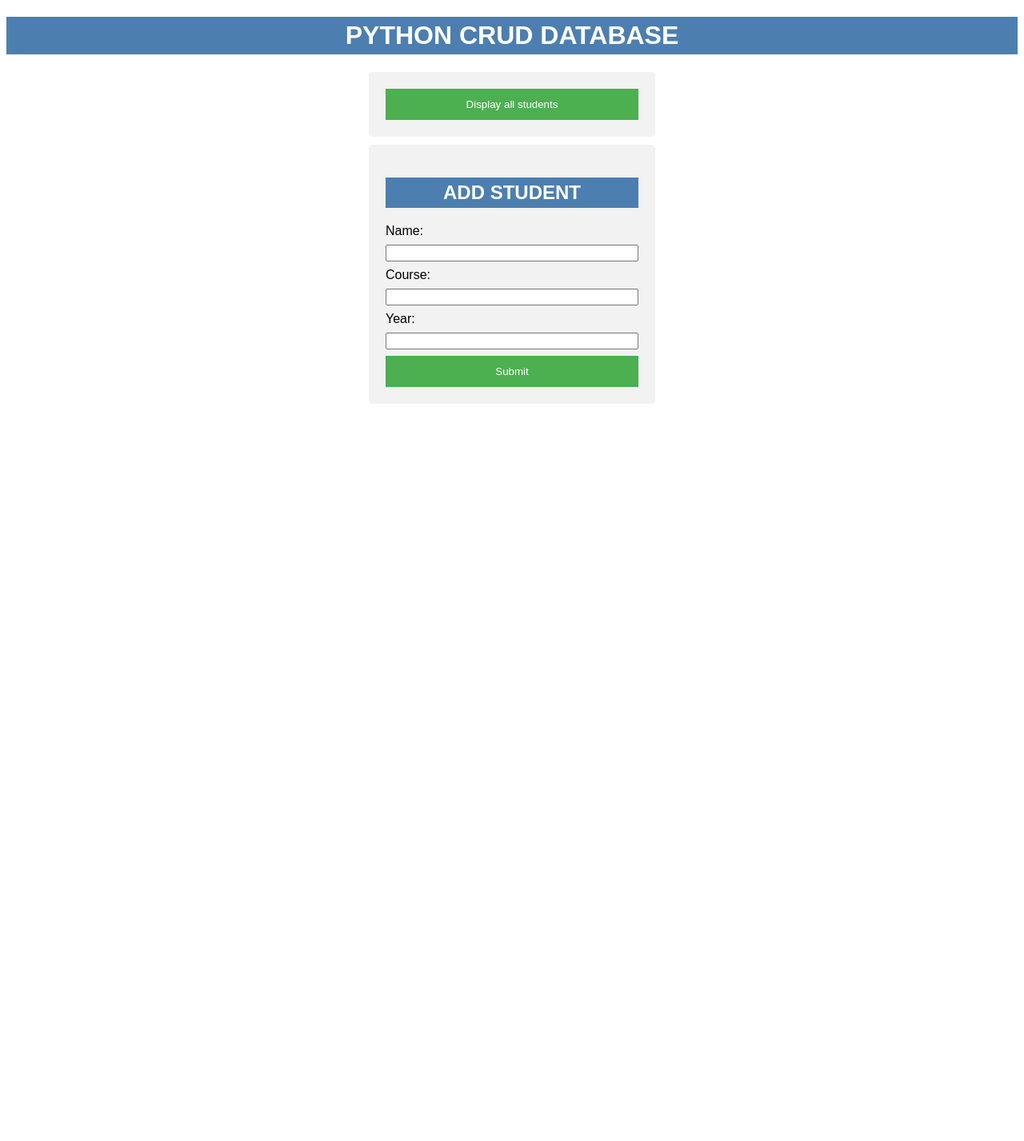
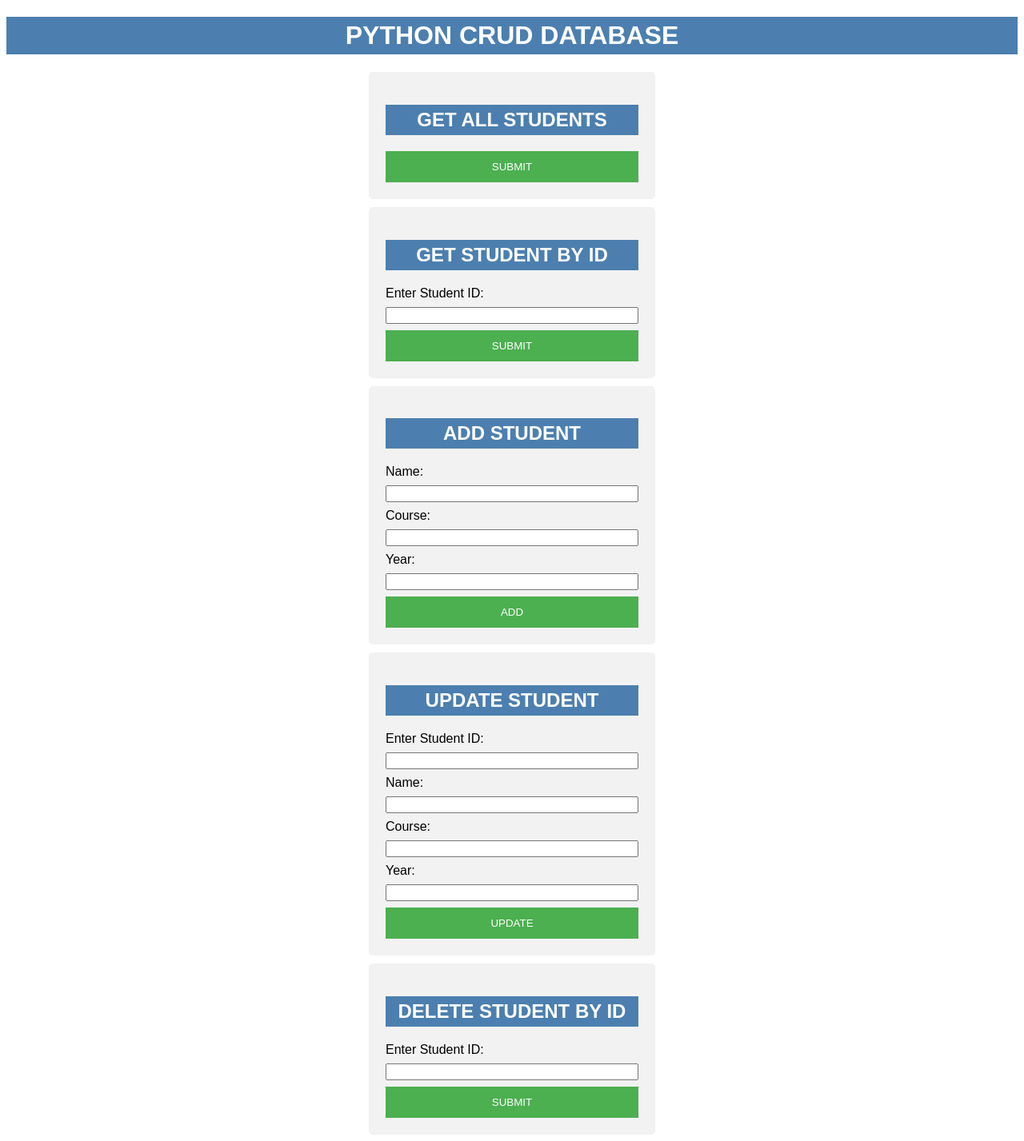
Before and after one commit to Bendoman/Lab5, a Flask app: page / in a window 1280 px wide. Shown: the whole page at 80% size. Before the commit the page ends 505 px from the top, so only its background shows below. Run offline with Flask 3, Linux system fonts and the light colour scheme.

Commit message:
Final commit

```diff
--- a/db.py
+++ b/db.py
@@ -36,7 +36,6 @@ def view():
     rows = cur.fetchall()
     students = []
     for i in rows:
-        print(i)
         student = Student(i[0], i[1], i[2], i[3])
         students.append(student)
     conn.close()
@@ -45,7 +44,7 @@ def view():
 def update(student):
     conn = sqlite3.connect('students.db')
     cur = conn.cursor()
-    cur.execute("UPDATE students SET available=?, title=? WHERE id=?", (student.available, student.title, student.id))
+    cur.execute("UPDATE students SET name=?, course=?, year=? WHERE id=?", (student.name, student.course, student.year, student.id))
     conn.commit()
     conn.close()
 
--- a/main.py
+++ b/main.py
@@ -16,10 +16,6 @@ def resource_not_found(e):
 @app.errorhandler(405)
 def resource_not_found(e):
   return jsonify(error=str(e)), 405
-# Error 401 handler
-@app.errorhandler(401)
-def custom_401(error):
-  return Response("API Key required.", 401)
 
 if not os.path.isfile('students.db'):
   db.connect()
@@ -30,13 +26,12 @@ def hello_world():
 
 @app.route('/read', methods=['GET'])
 def getRequest():
-    new_sts = [s.serialize() for s in db.view()]
-    print('students in lib: ', new_sts)
+    sts = [s.serialize() for s in db.view()]
+    print('students in lib: ', sts)
     return jsonify({
-            # 'error': '',
-            'res': new_sts,
+            'res': sts,
             'status': '200',
-            'msg': 'Success creating a new student!'
+            'msg': 'Success getting all students.'
         })
 
 @app.route("/write", methods=['POST'])
@@ -47,7 +42,7 @@ def postRequest():
     year = req_data['year']
 
     st = Student(db.getNewId(), name, course, year)
-    print('new student: ', st.serialize())
+
     db.insert(st)
     new_sts = [s.serialize() for s in db.view()]
     print('students in lib: ', new_sts)
@@ -56,10 +51,80 @@ def postRequest():
                 # 'error': '',
                 'res': st.serialize(),
                 'status': '200',
-                'msg': 'Success creating a new student!'
+                'msg': 'Success adding new student.'
+            })
+
+@app.route('/readStudent/', methods=['GET'])
+def getRequestId():
+    sts = [s.serialize() for s in db.view()]
+
+    for s in sts:
+        if s['id'] == int(request.args.get('id')):
+            return jsonify({
+                # 'error': '',
+                'res': s,
+                'status': '200',
+                'msg': 'Success getting student by ID.'
+            })
+
+    return jsonify({
+        'error': f"Error. Student with id '{request.args.get('id')}' was not found.",
+        'res': '',
+        'status': '404'
+    })
+
+@app.route("/update", methods=['POST'])
+def putRequest():
+    req_data = request.get_json()
+    the_id = req_data['id']
+    name = req_data['name']
+    course = req_data['course']
+    year = req_data['year']
+
+    sts = [s.serialize() for s in db.view()]
+    for s in sts:
+        if s['id'] == int(the_id):
+            st = Student(
+                the_id,
+                name,
+                course,
+                year
+            )
+            print('new student: ', st.serialize())
+            db.update(st)
+            new_sts = [s.serialize() for s in db.view()]
+            print('students in lib: ', new_sts)
+            return jsonify({
+                # 'error': '',
+                'res': st.serialize(),
+                'status': '200',
+                'msg': f'Success updating the student named: {name}.'
+            })
+    return jsonify({
+                # 'error': '',
+                'msg': f'Error: Failed to update Student with named: {name}.',
+                'status': '404'
             })
 
 
+@app.route('/delete/', methods=['GET'])
+def deleteRequest():
+    sts = [s.serialize() for s in db.view()]
+    for s in sts:
+        if s['id'] == int(request.args.get('id')):
+            db.delete(s['id'])
+            updated_sts = [s.serialize() for s in db.view()]
+            print('updated_sts: ', updated_sts)
+            return jsonify({
+                'res': updated_sts,
+                'status': '200',
+                'msg': 'Success deleting student by ID.',
+                'updated_no_of_students': len(updated_sts)
+            })
+    return jsonify({
+                'status': '400',
+                'msg': f'No student with id ${request.args.get("id")} was found.'
+            })
 
 if __name__ == "__main__":
   #    app = create_app()
--- a/templates/index.html
+++ b/templates/index.html
@@ -66,10 +66,21 @@
         <h1>PYTHON CRUD DATABASE</h1>
 
         <form action="/read" method="GET">
-            <button type="submit">Display all students</button>
+            <h2>GET ALL STUDENTS</h2>
+
+            <button type="submit">SUBMIT</button>
         </form>
 
-        <form id="addStudentForm" enctype="application/json" onsubmit="submitForm(); return false;">
+        <form action="/readStudent/" method="get">
+            <h2>GET STUDENT BY ID</h2>
+
+            <label for="studentId">Enter Student ID:</label>
+            <input type="text" id="studentId" name="id" required>
+            <br>
+            <button type="submit">SUBMIT</button>
+        </form>
+
+        <form id="addStudentForm" enctype="application/json" onsubmit="submitForm('write','addStudentForm'); return false;">
             <h2>ADD STUDENT</h2>
 
             <label for="name">Name:</label>
@@ -81,15 +92,42 @@
             <label for="year">Year:</label>
             <input type="text" id="year" name="year" required><br>
 
-            <button type="submit">Submit</button>
+            <button type="submit">ADD</button>
+        </form>
+
+        <form id="updateStudent" enctype="application/json" onsubmit="submitForm('update','updateStudent'); return false;">
+            <h2>UPDATE STUDENT</h2>
+
+            <label for="studentId">Enter Student ID:</label>
+            <input type="text" id="studentId" name="id" required>
+            <br>
+            <label for="name">Name:</label>
+            <input type="text" id="name" name="name" required><br>
+
+            <label for="course">Course:</label>
+            <input type="text" id="course" name="course" required><br>
+
+            <label for="year">Year:</label>
+            <input type="text" id="year" name="year" required><br>
+
+            <button type="submit">UPDATE</button>
+        </form>
+
+        <form action="/delete/" method="get">
+            <h2>DELETE STUDENT BY ID</h2>
+
+            <label for="studentId">Enter Student ID:</label>
+            <input type="text" id="studentId" name="id" required>
+            <br>
+            <button type="submit">SUBMIT</button>
         </form>
 
         <script>
-            function submitForm() {
+            function submitForm(path, id) {
                 event.preventDefault();
 
                 // Get form data
-                var formData = new FormData(document.getElementById("addStudentForm"));
+                var formData = new FormData(document.getElementById(id));
 
 
                 // Create JSON object from FormData
@@ -102,7 +140,7 @@
 
 
                 // Make a POST request using fetch API
-                fetch('/write', {
+                fetch('/' + path, {
                     method: 'POST',
                     headers: {
                         'Content-Type': 'application/json'
```
